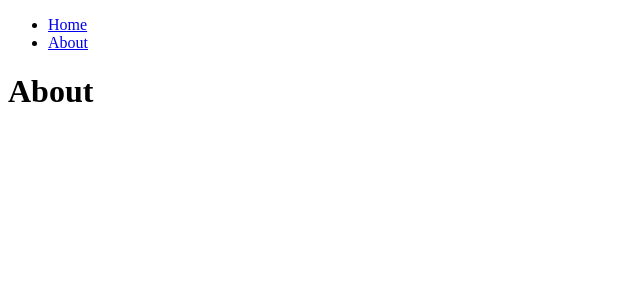
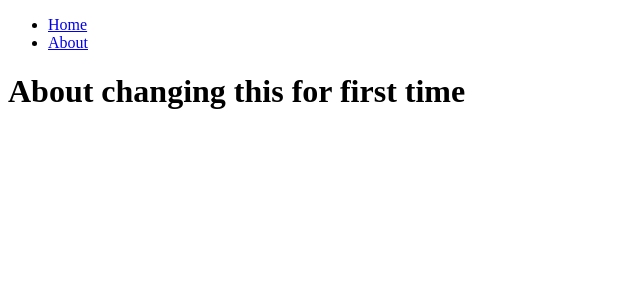
Before and after one commit to deepaksmallcase/test-release-please, a React app: page /about in a window 1280 px wide. Shown: the top 300 px of the page, without its empty margins (0-640 px from the left). Built offline with nearby package versions, Linux system fonts and the light colour scheme; the HTML template or start-up script is replaced by a standard one.

Commit message:
fix: update about me section

```diff
--- a/src/components/About.js
+++ b/src/components/About.js
@@ -3,7 +3,7 @@ import React from 'react';
 const About = () => {
   return (
     <div>
-      <h1>About</h1>
+      <h1>About changing this for first time</h1>
     </div>
   );
 };
```
